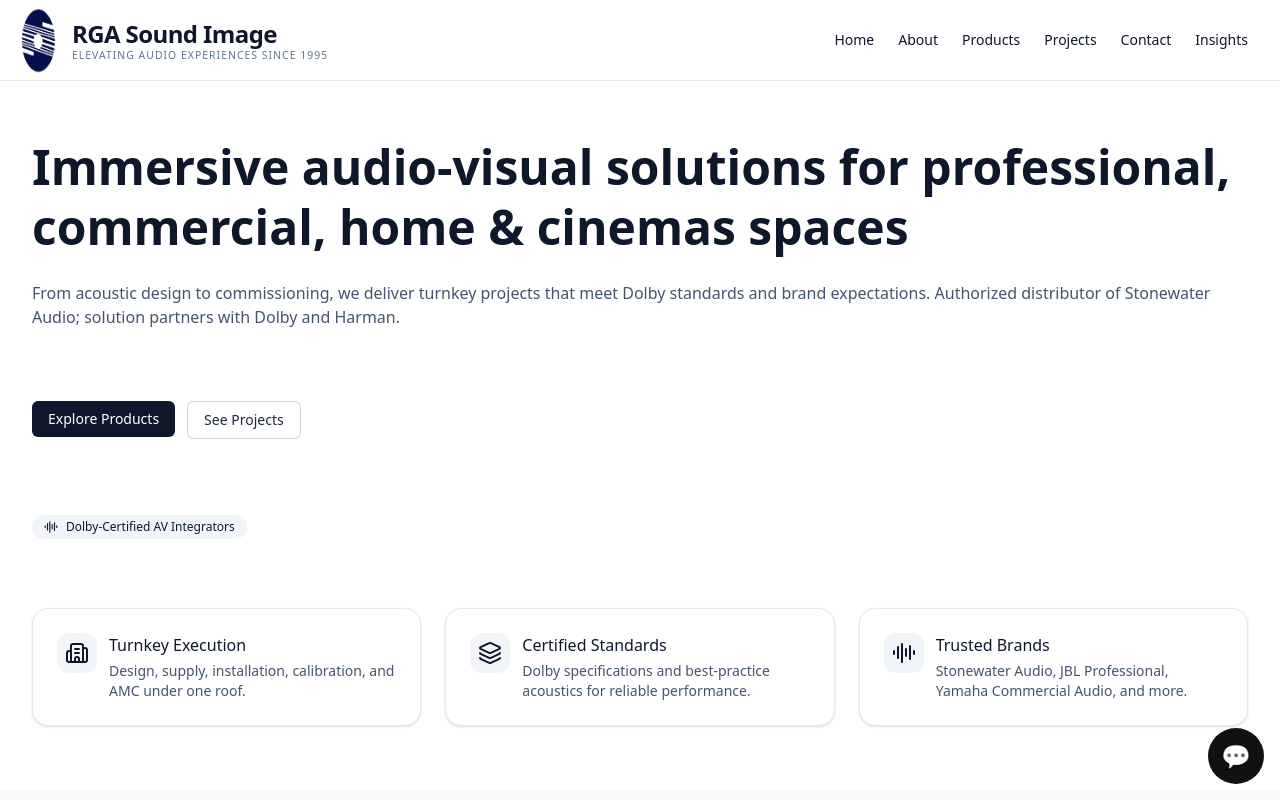
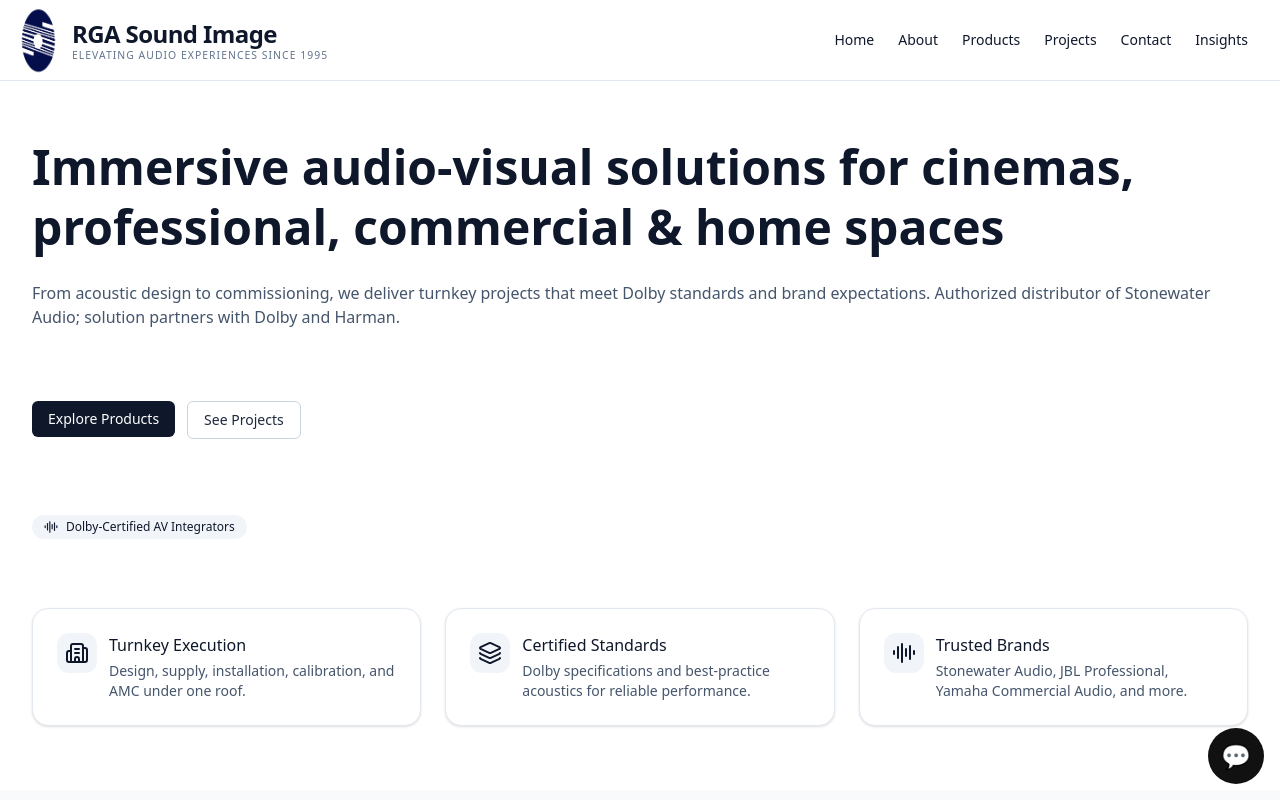
Before and after one commit to rgasoundimage/rgasoundimage_website_repo, a React (Vite) app: page / in a window 1280 px wide. Shown: the top 800 px of the page. Built offline with nearby package versions, Linux system fonts and the light colour scheme.

Commit message:
Homepage verbiage change

```diff
--- a/src/pages/Home.jsx
+++ b/src/pages/Home.jsx
@@ -38,7 +38,7 @@
             >
 
               <h1 className="text-4xl md:text-5xl font-semibold leading-tight">
-                Immersive audio-visual solutions for professional, commercial, home & cinemas spaces
+                Immersive audio-visual solutions for cinemas, professional, commercial & home  spaces
               </h1>
 
               <p className="text-slate-600">
```
